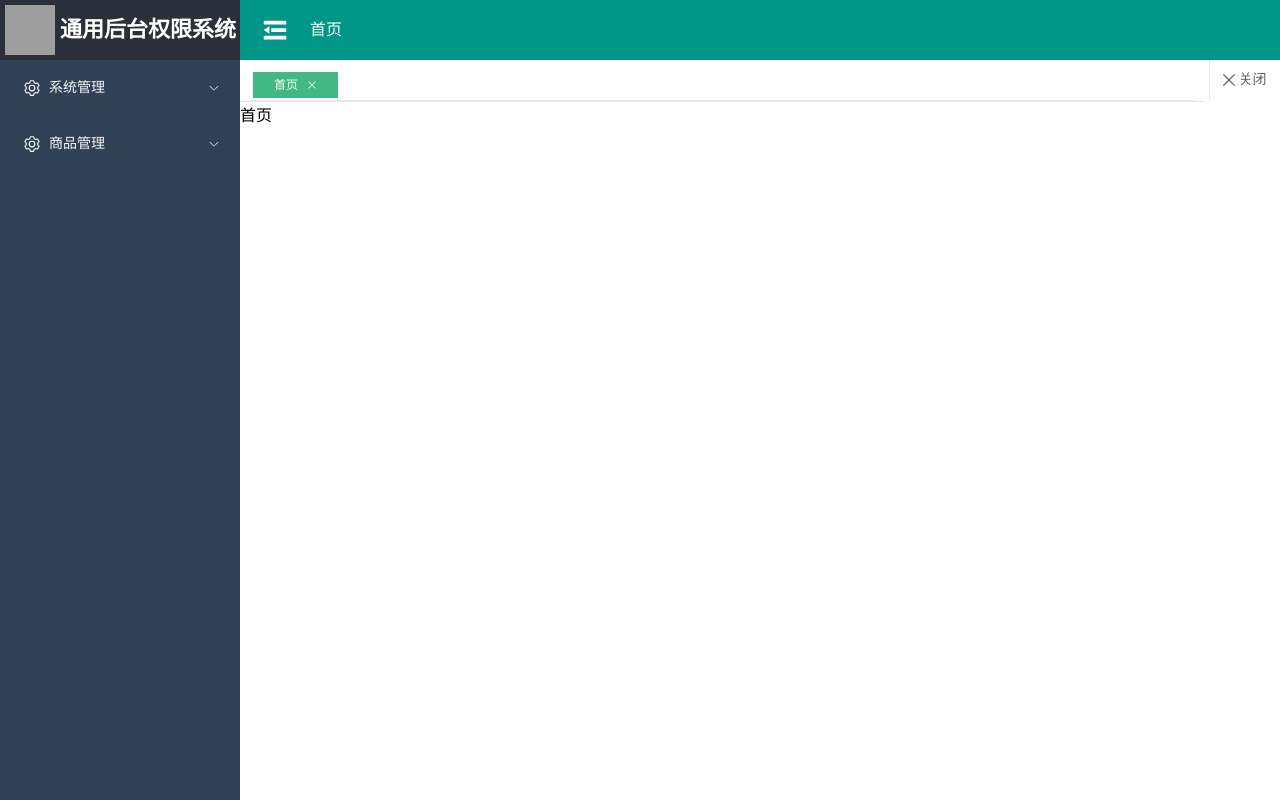
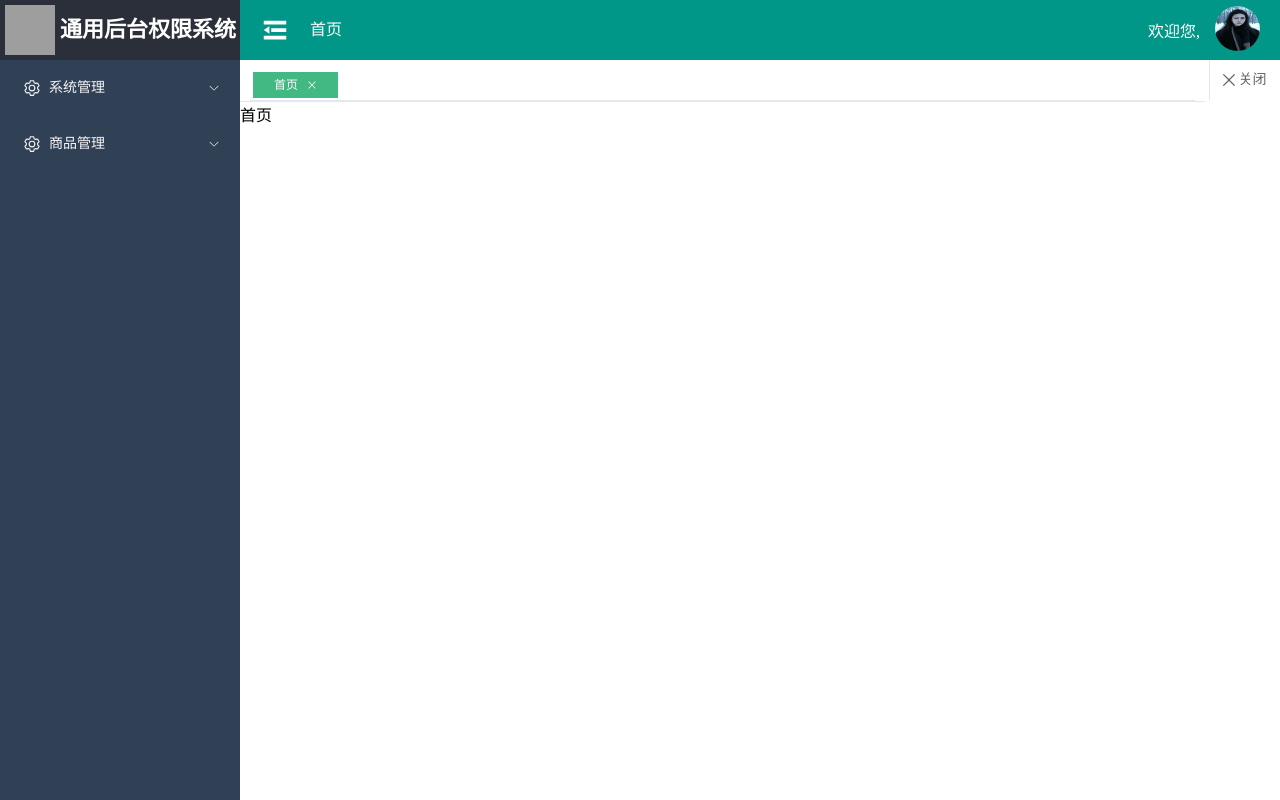
Before and after one commit to junwanzhao/common-limits-system, a Vue app in the folder project-web/: page /dashboard in a window 1280 px wide. Built offline with nearby package versions, Linux system fonts and the light colour scheme; grey boxes are pictures that could not be loaded.

Commit message:
feat: 个⼈中⼼头像布局

```diff
--- a/project-web/src/layout/header/Header.vue
+++ b/project-web/src/layout/header/Header.vue
@@ -1,16 +1,41 @@
 <template>
   <div class="header-container">
-    <Collapse></Collapse>
-    <BreadCrumb></BreadCrumb>
+    <div class="left">
+      <Collapse></Collapse>
+      <BreadCrumb></BreadCrumb>
+    </div>
+
+    <div class="right">
+      <span style="padding-right: 15px; color: #fff">欢迎您,{{ name }}</span>
+      <LoginOut></LoginOut>
+    </div>
   </div>
 </template>
 <script setup lang="ts">
 import Collapse from './Collapse.vue'
 import BreadCrumb from './BreadCrumb.vue'
+import LoginOut from './LoginOut.vue'
+import { useUserStore } from '@/store/user'
+import { computed } from 'vue'
+const store = useUserStore()
+const name = computed(() => {
+  return store.getNickName
+})
 </script>
 <style scoped lang="scss">
 .header-container {
   display: flex;
   align-items: center;
+  justify-content: space-between;
+  width: 100%;
+  .left {
+    display: flex;
+    justify-content: center;
+    align-items: center;
+  }
+  .right {
+    display: flex;
+    align-items: center;
+  }
 }
 </style>
--- /dev/null
+++ b/project-web/src/layout/header/LoginOut.vue
@@ -0,0 +1,26 @@
+<template>
+  <el-dropdown placement="bottom-start">
+    <span class="el-dropdown-link">
+      <img class="userimg" src="@/assets/user.jpg" />
+    </span>
+    <template #dropdown>
+      <el-dropdown-menu>
+        <el-dropdown-item>修改密码</el-dropdown-item>
+        <el-dropdown-item>退出登录</el-dropdown-item>
+      </el-dropdown-menu>
+    </template>
+  </el-dropdown>
+</template>
+<script setup lang="ts"></script>
+<style scoped lang="scss">
+.el-dropdown-link:focus {
+  outline: none;
+}
+.userimg {
+  height: 45px;
+  width: 45px;
+  border-radius: 50%;
+  cursor: pointer;
+  background-color: #fff;
+}
+</style>
```
Also changed, not shown: project-web/src/assets/user.jpg (added).
